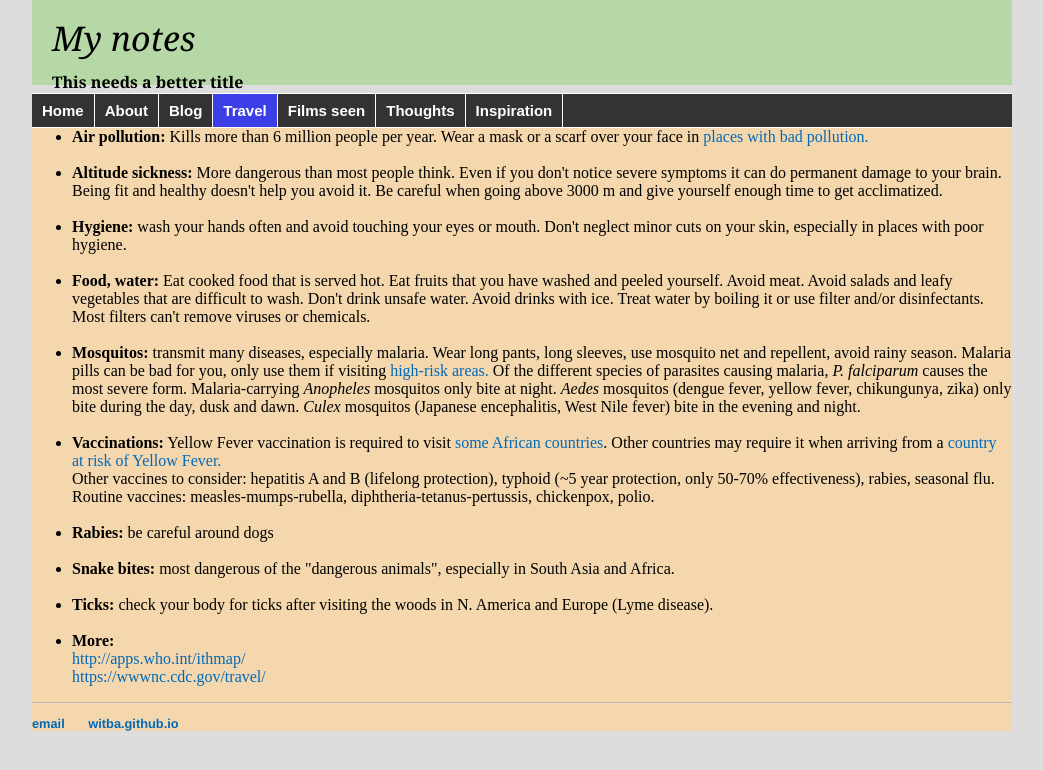
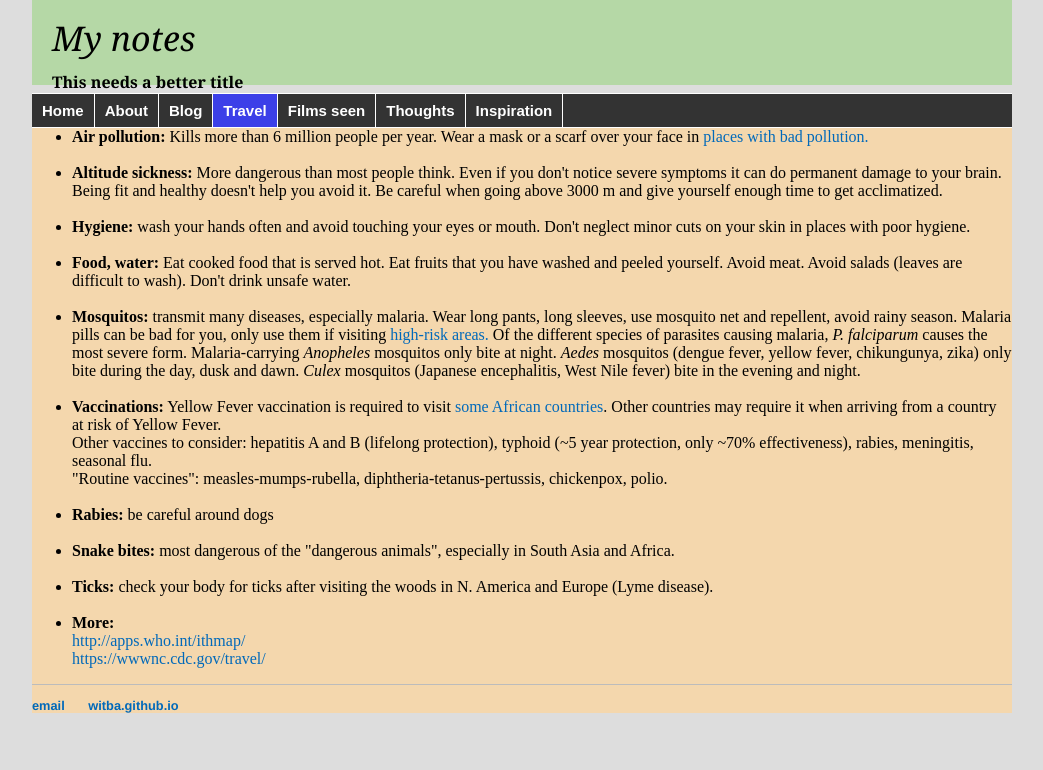
Before and after one commit to witba/witba.github.io, a Jekyll site: the page built from travel/health.html, in a window 1280 px wide. Shown: the top 770 px of the page, without its empty margins (118-1161 px from the left). Built offline with Jekyll 4.4.1, drawn with Linux system fonts in a browser that asks for light colours.

Commit message:
Update health.html

```diff
--- a/travel/health.html
+++ b/travel/health.html
@@ -10,15 +10,15 @@ title: Travel advice
 <br>
 <li><b>Altitude sickness:</b> More dangerous than most people think. Even if you don't notice severe symptoms it can do permanent damage to your brain. Being fit and healthy doesn't help you avoid it. Be careful when going above 3000 m and give yourself enough time to get acclimatized. <br>
 <br>
-<li><b>Hygiene:</b> wash your hands often and avoid touching your eyes or mouth. Don't neglect minor cuts on your skin, especially in places with poor hygiene.<br>
+<li><b>Hygiene:</b> wash your hands often and avoid touching your eyes or mouth. Don't neglect minor cuts on your skin in places with poor hygiene.<br>
 <br>
-<li><b>Food, water:</b> Eat cooked food that is served hot. Eat fruits that you have washed and peeled yourself. Avoid meat. Avoid salads and leafy vegetables that are difficult to wash. Don't drink unsafe water. Avoid drinks with ice. Treat water by boiling it or use filter and/or disinfectants. Most filters can't remove viruses or chemicals.<br>
+<li><b>Food, water:</b> Eat cooked food that is served hot. Eat fruits that you have washed and peeled yourself. Avoid meat. Avoid salads (leaves are difficult to wash). Don't drink unsafe water.<br>
 <br>
 <li><b>Mosquitos:</b> transmit many diseases, especially malaria. Wear long pants, long sleeves, use mosquito net and repellent, avoid rainy season. Malaria pills can be bad for you, only use them if visiting <a href="https://map.ox.ac.uk/explorer/#/explorer" target=_blank>high-risk areas.</a> Of the different species of parasites causing malaria, <i>P. falciparum</i> causes the most severe form. Malaria-carrying <i>Anopheles</i> mosquitos only bite at night. <i>Aedes</i> mosquitos (dengue fever, yellow fever, chikungunya, zika) only bite during the day, dusk and dawn. <i>Culex</i> mosquitos (Japanese encephalitis, West Nile fever) bite in the evening and night. <br>
 <br>
-<li><b>Vaccinations:</b> Yellow Fever vaccination is required to visit <a href="https://www.who.int/emergencies/yellow-fever/maps/en/" target=_blank>some African countries</a>. Other countries may require it when arriving from a <a href="https://wwwnc.cdc.gov/travel/yellowbook/2018/infectious-diseases-related-to-travel/yellow-fever#5291" target=_blank>country at risk of Yellow Fever.</a><br>
-Other vaccines to consider: hepatitis A and B (lifelong protection), typhoid (~5 year protection, only 50-70% effectiveness), rabies, seasonal flu. <br>
-Routine vaccines: measles-mumps-rubella, diphtheria-tetanus-pertussis, chickenpox, polio.<br>
+<li><b>Vaccinations:</b> Yellow Fever vaccination is required to visit <a href="https://www.who.int/ith/ith-yellow-fever-annex1.pdf" target=_blank>some African countries</a>. Other countries may require it when arriving from a country at risk of Yellow Fever.<br>
+Other vaccines to consider: hepatitis A and B (lifelong protection), typhoid (~5 year protection, only ~70% effectiveness), rabies, meningitis, seasonal flu. <br>
+"Routine vaccines": measles-mumps-rubella, diphtheria-tetanus-pertussis, chickenpox, polio.<br>
 <br>
 <li><b>Rabies:</b> be careful around dogs<br>
 <br>
```
